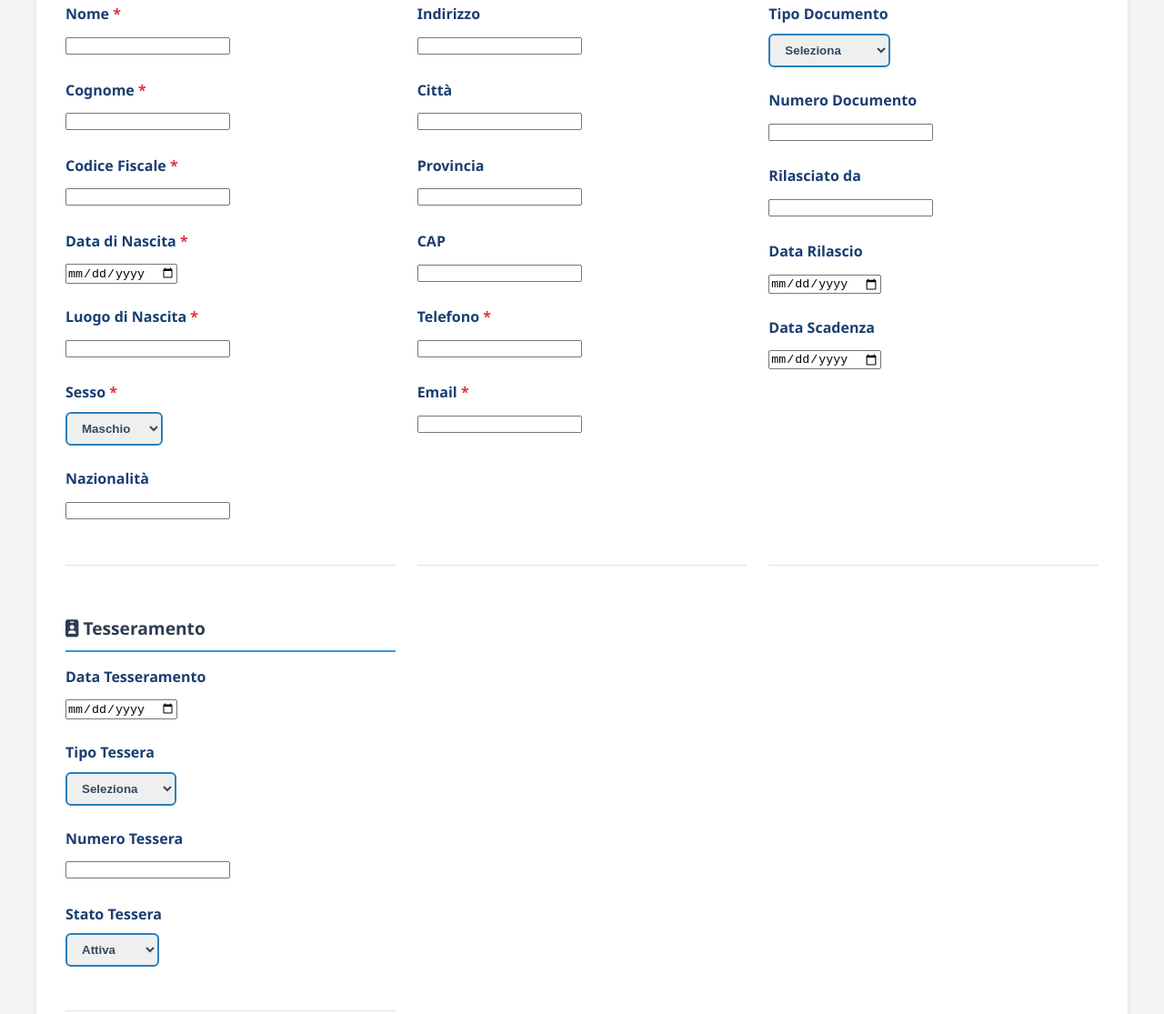
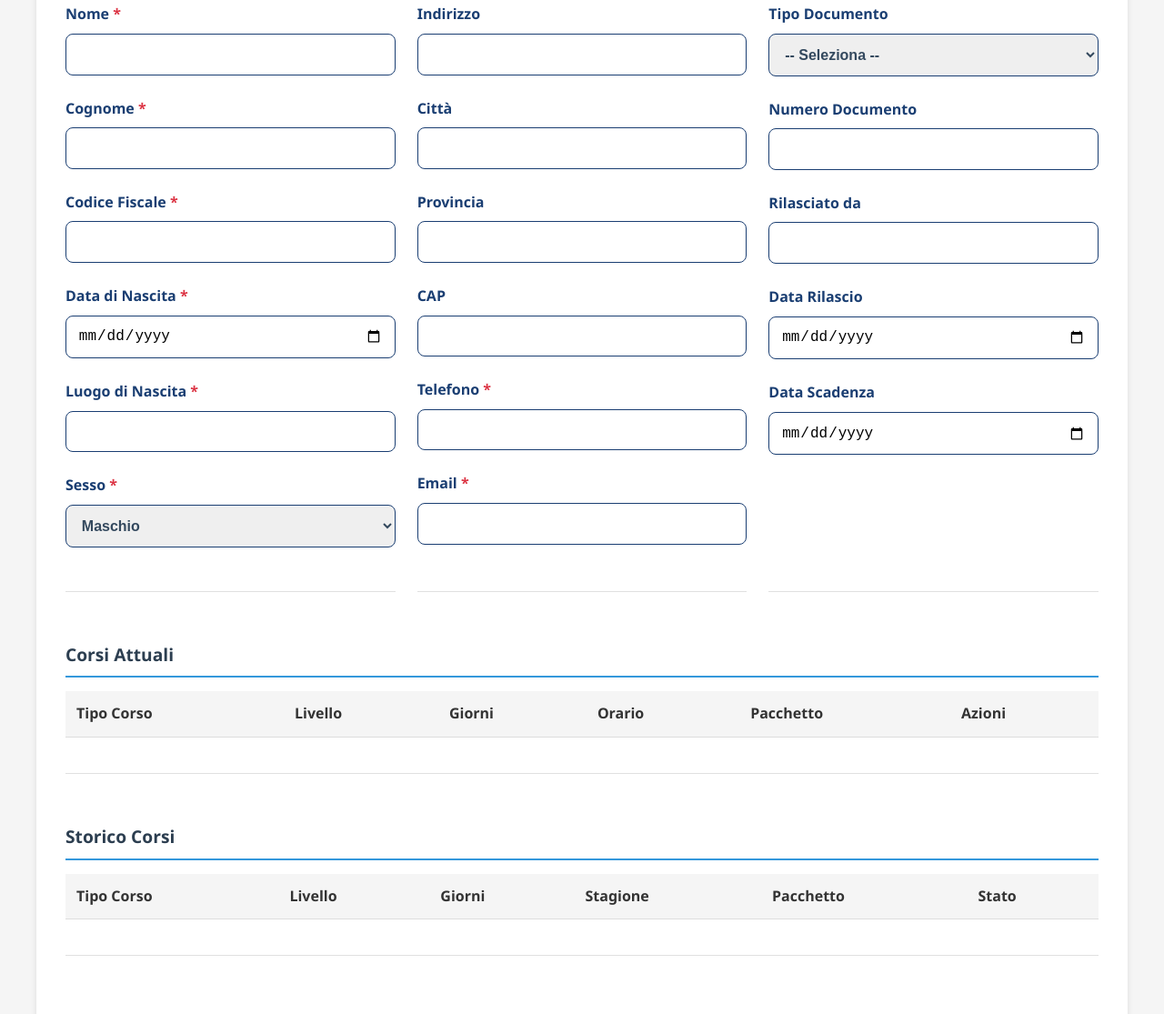
Before and after one commit to EliaViola/Gestione-Tesserati-RNT, a website: page segreteria/dettaglio-tesserato.html in a window 1280 px wide. Shown: the part 313-1428 px from the top of the page at 91% size. Drawn offline with Linux system fonts and the light colour scheme.

Commit message:
dettaglio

```diff
--- a/segreteria/dettaglio-tesserato.html
+++ b/segreteria/dettaglio-tesserato.html
@@ -5,7 +5,6 @@
     <meta name="viewport" content="width=device-width, initial-scale=1" />
     <title>Dettaglio Tesserato - Rari Nantes Trento</title>
     <link rel="stylesheet" href="../assets/css/style.css" />
-  <link rel="stylesheet" href="https://cdnjs.cloudflare.com/ajax/libs/font-awesome/6.4.0/css/all.min.css">
 
     <!-- Firebase scripts -->
     <script src="https://www.gstatic.com/firebasejs/10.12.0/firebase-app-compat.js"></script>
@@ -17,11 +16,11 @@
     <header>
         <div class="header-container">
             <img src="../assets/images/logo.png" alt="Logo Rari Nantes Trento" class="logo" />
-      <button class="logout-btn" onclick="location.href='../index.html'">Logout</button>
+            <button class="logout-btn" onclick="location.href='../index.html'" aria-label="Esci dal sistema">Logout</button>
         </div>
     </header>
 
-  <nav>
+    <nav aria-label="Navigazione principale">
         <div class="nav-container">
             <a href="inserimento.html">Anagrafica</a>
             <a href="inserimento-dati-corsi.html">Corsi</a>
@@ -32,7 +31,9 @@
 
     <main>
         <div class="form-container">
-      <h1 class="form-title">Dettaglio Tesserato</h1>
+            <h1 class="form-title" id="formTitle">
+                <i class="fas fa-user-circle"></i> Dettaglio Tesserato
+            </h1>
 
             <div id="loading-indicator" class="loading-indicator hidden">
                 <i class="fas fa-spinner fa-spin"></i> Caricamento in corso...
@@ -43,133 +44,141 @@
             <form id="form-tesserato" class="form-grid">
                 <!-- Sezione Anagrafica -->
                 <div class="form-section">
-          <h3 class="section-title"><i class="fas fa-id-card"></i> Dati Anagrafici</h3>
+                    <h3 class="section-title">
+                        <i class="fas fa-id-card"></i> Dati Anagrafici
+                    </h3>
                     <div class="form-group required-field">
-            <label for="nome">Nome</label>
-            <input type="text" id="nome" name="nome" required pattern="[A-Za-zÀ-ÿ\s']{2,}">
+                        <label for="nome">
+                            <i class="fas fa-signature"></i> Nome
+                        </label>
+                        <input type="text" id="nome" name="nome" class="form-control" required>
                     </div>
                     <div class="form-group required-field">
-            <label for="cognome">Cognome</label>
-            <input type="text" id="cognome" name="cognome" required pattern="[A-Za-zÀ-ÿ\s']{2,}">
+                        <label for="cognome">
+                            <i class="fas fa-signature"></i> Cognome
+                        </label>
+                        <input type="text" id="cognome" name="cognome" class="form-control" required>
                     </div>
                     <div class="form-group required-field">
-            <label for="codice-fiscale">Codice Fiscale</label>
-            <input type="text" id="codice-fiscale" name="codice-fiscale" required>
+                        <label for="codice-fiscale">
+                            <i class="fas fa-id-badge"></i> Codice Fiscale
+                        </label>
+                        <input type="text" id="codice-fiscale" name="codice-fiscale" class="form-control" required>
                     </div>
                     <div class="form-group required-field">
-            <label for="data-nascita">Data di Nascita</label>
-            <input type="date" id="data-nascita" name="data-nascita" required>
+                        <label for="data-nascita">
+                            <i class="fas fa-birthday-cake"></i> Data di Nascita
+                        </label>
+                        <input type="date" id="data-nascita" name="data-nascita" class="form-control" required>
                     </div>
                     <div class="form-group required-field">
-            <label for="luogo-nascita">Luogo di Nascita</label>
-            <input type="text" id="luogo-nascita" name="luogo-nascita" required>
+                        <label for="luogo-nascita">
+                            <i class="fas fa-map-marker-alt"></i> Luogo di Nascita
+                        </label>
+                        <input type="text" id="luogo-nascita" name="luogo-nascita" class="form-control" required>
                     </div>
                     <div class="form-group required-field">
-            <label for="sesso">Sesso</label>
-            <select id="sesso" name="sesso" required>
+                        <label for="sesso">
+                            <i class="fas fa-venus-mars"></i> Sesso
+                        </label>
+                        <select id="sesso" name="sesso" class="form-control" required>
                             <option value="M">Maschio</option>
                             <option value="F">Femmina</option>
                             <option value="Altro">Altro</option>
                         </select>
                     </div>
-          <div class="form-group">
-            <label for="nazionalita">Nazionalità</label>
-            <input type="text" id="nazionalita" name="nazionalita">
-          </div>
                 </div>
 
                 <!-- Sezione Contatti -->
                 <div class="form-section">
-          <h3 class="section-title"><i class="fas fa-address-book"></i> Contatti</h3>
+                    <h3 class="section-title">
+                        <i class="fas fa-address-book"></i> Contatti
+                    </h3>
                     <div class="form-group">
-            <label for="indirizzo">Indirizzo</label>
-            <input type="text" id="indirizzo" name="indirizzo">
+                        <label for="indirizzo">
+                            <i class="fas fa-home"></i> Indirizzo
+                        </label>
+                        <input type="text" id="indirizzo" name="indirizzo" class="form-control">
                     </div>
                     <div class="form-group">
-            <label for="citta">Città</label>
-            <input type="text" id="citta" name="citta">
+                        <label for="citta">
+                            <i class="fas fa-city"></i> Città
+                        </label>
+                        <input type="text" id="citta" name="citta" class="form-control">
                     </div>
                     <div class="form-group">
-            <label for="provincia">Provincia</label>
-            <input type="text" id="provincia" name="provincia" maxlength="2">
+                        <label for="provincia">
+                            <i class="fas fa-map-pin"></i> Provincia
+                        </label>
+                        <input type="text" id="provincia" name="provincia" class="form-control" maxlength="2">
                     </div>
                     <div class="form-group">
-            <label for="cap">CAP</label>
-            <input type="text" id="cap" name="cap" maxlength="5">
+                        <label for="cap">
+                            <i class="fas fa-mail-bulk"></i> CAP
+                        </label>
+                        <input type="text" id="cap" name="cap" class="form-control" maxlength="5">
                     </div>
                     <div class="form-group required-field">
-            <label for="telefono">Telefono</label>
-            <input type="tel" id="telefono" name="telefono" required>
+                        <label for="telefono">
+                            <i class="fas fa-phone"></i> Telefono
+                        </label>
+                        <input type="tel" id="telefono" name="telefono" class="form-control" required>
                     </div>
                     <div class="form-group required-field">
-            <label for="email">Email</label>
-            <input type="email" id="email" name="email" required>
+                        <label for="email">
+                            <i class="fas fa-envelope"></i> Email
+                        </label>
+                        <input type="email" id="email" name="email" class="form-control" required>
                     </div>
                 </div>
 
                 <!-- Sezione Documenti -->
                 <div class="form-section">
-          <h3 class="section-title"><i class="fas fa-passport"></i> Documenti</h3>
+                    <h3 class="section-title">
+                        <i class="fas fa-passport"></i> Documenti
+                    </h3>
                     <div class="form-group">
-            <label for="tipo-documento">Tipo Documento</label>
-            <select id="tipo-documento" name="tipo-documento">
-              <option value="">Seleziona</option>
+                        <label for="tipo-documento">
+                            <i class="fas fa-id-card"></i> Tipo Documento
+                        </label>
+                        <select id="tipo-documento" name="tipo-documento" class="form-control">
+                            <option value="">-- Seleziona --</option>
                             <option value="Carta Identità">Carta Identità</option>
                             <option value="Passaporto">Passaporto</option>
                             <option value="Patente">Patente</option>
                         </select>
                     </div>
                     <div class="form-group">
-            <label for="numero-documento">Numero Documento</label>
-            <input type="text" id="numero-documento" name="numero-documento">
+                        <label for="numero-documento">
+                            <i class="fas fa-hashtag"></i> Numero Documento
+                        </label>
+                        <input type="text" id="numero-documento" name="numero-documento" class="form-control">
                     </div>
                     <div class="form-group">
-            <label for="rilasciato-da">Rilasciato da</label>
-            <input type="text" id="rilasciato-da" name="rilasciato-da">
+                        <label for="rilasciato-da">
+                            <i class="fas fa-building"></i> Rilasciato da
+                        </label>
+                        <input type="text" id="rilasciato-da" name="rilasciato-da" class="form-control">
                     </div>
                     <div class="form-group">
-            <label for="data-rilascio">Data Rilascio</label>
-            <input type="date" id="data-rilascio" name="data-rilascio">
+                        <label for="data-rilascio">
+                            <i class="fas fa-calendar-alt"></i> Data Rilascio
+                        </label>
+                        <input type="date" id="data-rilascio" name="data-rilascio" class="form-control">
                     </div>
                     <div class="form-group">
-            <label for="data-scadenza">Data Scadenza</label>
-            <input type="date" id="data-scadenza" name="data-scadenza">
-          </div>
-        </div>
-
-        <!-- Sezione Tesseramento -->
-        <div class="form-section">
-          <h3 class="section-title"><i class="fas fa-id-badge"></i> Tesseramento</h3>
-          <div class="form-group">
-            <label for="data-tesseramento">Data Tesseramento</label>
-            <input type="date" id="data-tesseramento" name="data-tesseramento">
-          </div>
-          <div class="form-group">
-            <label for="tipo-tessera">Tipo Tessera</label>
-            <select id="tipo-tessera" name="tipo-tessera">
-              <option value="">Seleziona</option>
-              <option value="Atleta">Atleta</option>
-              <option value="Amico">Amico</option>
-              <option value="Sostenitore">Sostenitore</option>
-            </select>
-          </div>
-          <div class="form-group">
-            <label for="numero-tessera">Numero Tessera</label>
-            <input type="text" id="numero-tessera" name="numero-tessera">
-          </div>
-          <div class="form-group">
-            <label for="stato-tessera">Stato Tessera</label>
-            <select id="stato-tessera" name="stato-tessera">
-              <option value="Attiva">Attiva</option>
-              <option value="Scaduta">Scaduta</option>
-              <option value="Sospesa">Sospesa</option>
-            </select>
+                        <label for="data-scadenza">
+                            <i class="fas fa-calendar-times"></i> Data Scadenza
+                        </label>
+                        <input type="date" id="data-scadenza" name="data-scadenza" class="form-control">
                     </div>
                 </div>
 
                 <!-- Sezione Corsi Attuali -->
                 <div class="form-section full-width">
-  <h3 class="section-title"><i class="fas fa-swimming-pool"></i> Corsi Attuali</h3>
+                    <h3 class="section-title">
+                        <i class="fas fa-swimming-pool"></i> Corsi Attuali
+                    </h3>
                     <div class="table-responsive">
                         <table class="data-table">
                             <thead>
@@ -191,7 +200,9 @@
 
                 <!-- Sezione Storico Corsi -->
                 <div class="form-section full-width">
-  <h3 class="section-title"><i class="fas fa-history"></i> Storico Corsi</h3>
+                    <h3 class="section-title">
+                        <i class="fas fa-history"></i> Storico Corsi
+                    </h3>
                     <div class="table-responsive">
                         <table class="data-table">
                             <thead>
```
Lines whose indentation alone changed are shown as unchanged.
